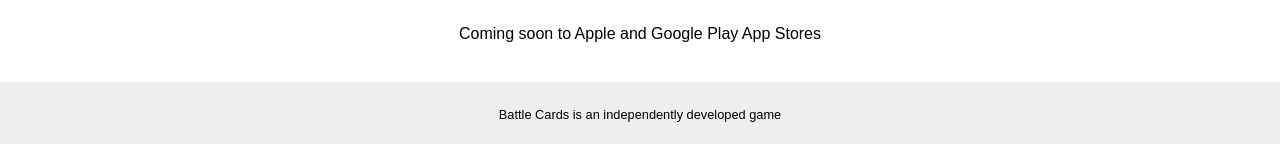
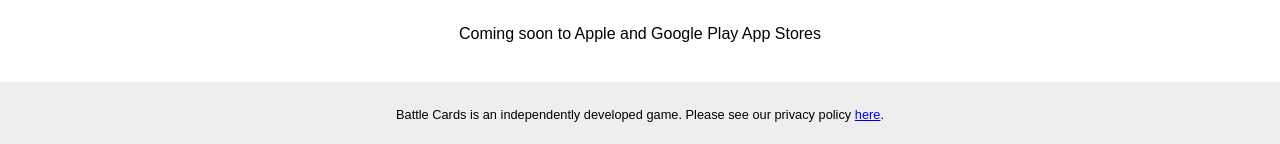
Before and after one commit to jasonlanderson/jasonlanderson.github.io, a Jekyll site: the page games/battlecards/index.html, which Jekyll copies as it is, in a window 1280 px wide. Shown: the part 1477-1621 px from the top of the page. Built offline with Jekyll 4.4.1, drawn with Linux system fonts in a browser that asks for light colours.

Commit message:
Updated links

```diff
--- a/games/battlecards/index.html
+++ b/games/battlecards/index.html
@@ -91,7 +91,7 @@
         </div-->
     </section>
     <footer>
-        <p>Battle Cards is an independently developed game</p>
+        <p>Battle Cards is an independently developed game.  Please see our privacy policy <a href="https://www.jasonlanderson.org/games/battlecards/privacy.html">here</a>.</p>
     </footer>
 </body>
 </html>
--- a/games/battlecards/privacy.html
+++ b/games/battlecards/privacy.html
@@ -1,6 +1,6 @@
 <h1>Privacy Policy for Battle Cards</h1>
 
-<p>At Battle Cards, accessible from <a href="https://jasonlanderson.org/games/battlecards,">https://jasonlanderson.org/games/battlecards</a>, one of our main priorities is the privacy of our visitors. This Privacy Policy document contains types of information that is collected and recorded by Battle Cards and how we use it.</p>
+<p>At Battle Cards, accessible from <a href="https://www.jasonlanderson.org/games/battlecards">https://www.jasonlanderson.org/games/battlecards</a>, one of our main priorities is the privacy of our visitors. This Privacy Policy document contains types of information that is collected and recorded by Battle Cards and how we use it.</p>
 
 <p>If you have additional questions or require more information about our Privacy Policy, do not hesitate to contact us through email at <a href="mailto:battlecardsgameinfo@gmail.com">battlecardsgameinfo@gmail.com</a></p>
 
```
